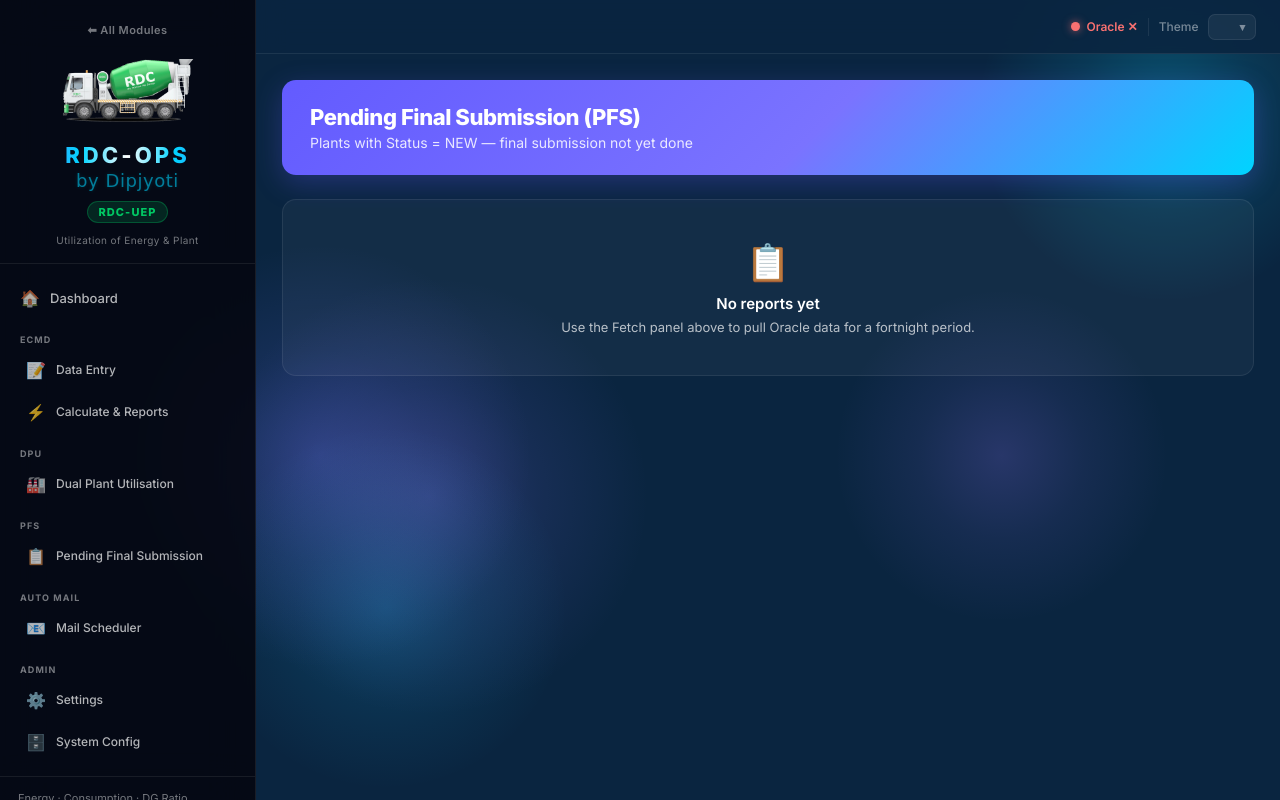
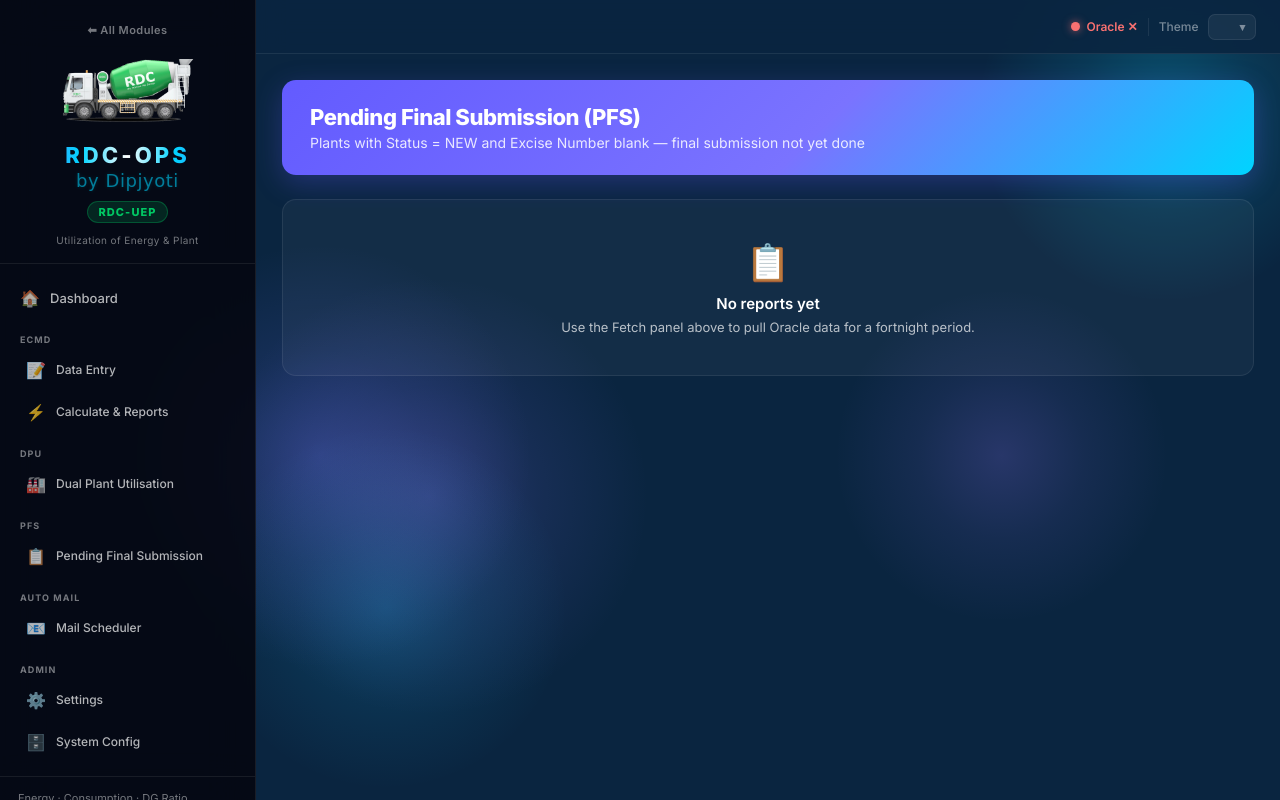
Before and after one commit to dipjyoti123doimari-create/RDCOP-APP, a Python web app: template templates/ecmd_invoice_pending.html in a window 1280 px wide. Run offline with Jinja, Linux system fonts and the light colour scheme; the template is opened without the code that fills it, so the values that code supplies are empty; some web fonts are replaced.

Commit message:
fix: PFS correct filter — STATUS='NEW' AND EXCISE_NUMBER IS NULL
Previous commit wrongly removed the EXCISE_NUMBER IS NULL condition.
Both conditions must be true together:
- STATUS = 'NEW' (uppercase — Oracle stores it this way)
- EXCISE_NUMBER IS NULL (excise not yet assigned)

Verified: 1-15 Jun 2026 → 8 plants, 29 MT — matches Excel reference.

Co-Authored-By: Claude Sonnet 4.6 <noreply@anthropic.com>

```diff
--- a/oracle_connector.py
+++ b/oracle_connector.py
@@ -554,7 +554,8 @@ def fetch_dual_plant_data(from_date, to_date) -> tuple:
 
 def fetch_invoice_pending_data(from_date, to_date) -> tuple:
     """
-    Fetch rows where STATUS='NEW' — these are final-submission-pending invoices.
+    Fetch rows where STATUS='NEW' AND EXCISE_NUMBER IS NULL — these are
+    final-submission-pending invoices.
     Returns (DataFrame, warnings).
     Columns: plant_code, quantity
     """
@@ -576,6 +577,7 @@ def fetch_invoice_pending_data(from_date, to_date) -> tuple:
             WHERE PRODDATE >= :from_date
               AND PRODDATE <= :to_date
               AND STATUS = 'NEW'
+              AND EXCISE_NUMBER IS NULL
             ORDER BY {cols['plant']}
         """
         cur.execute(sql, {"from_date": fd, "to_date": td})
--- a/templates/ecmd_invoice_pending.html
+++ b/templates/ecmd_invoice_pending.html
@@ -4,7 +4,7 @@
 
 <div class="page-header">
   <h1>Pending Final Submission (PFS)</h1>
-  <p>Plants with Status = NEW — final submission not yet done</p>
+  <p>Plants with Status = NEW and Excise Number blank — final submission not yet done</p>
 </div>
 
 <!-- Fetch panel (admin only) -->
@@ -74,7 +74,8 @@
   {% if rows %}
   <div class="alert alert-warning" style="padding:8px 14px;font-size:12px;margin-bottom:14px">
     ⚠️ <strong>{{ rows | length }} plant(s)</strong> have invoices with
-    <strong>Status = NEW</strong> — final submission is pending for these plants.
+    <strong>Status = NEW</strong> and <strong>Excise Number blank</strong> —
+    final submission is pending for these plants.
   </div>
   {% endif %}
 
```
